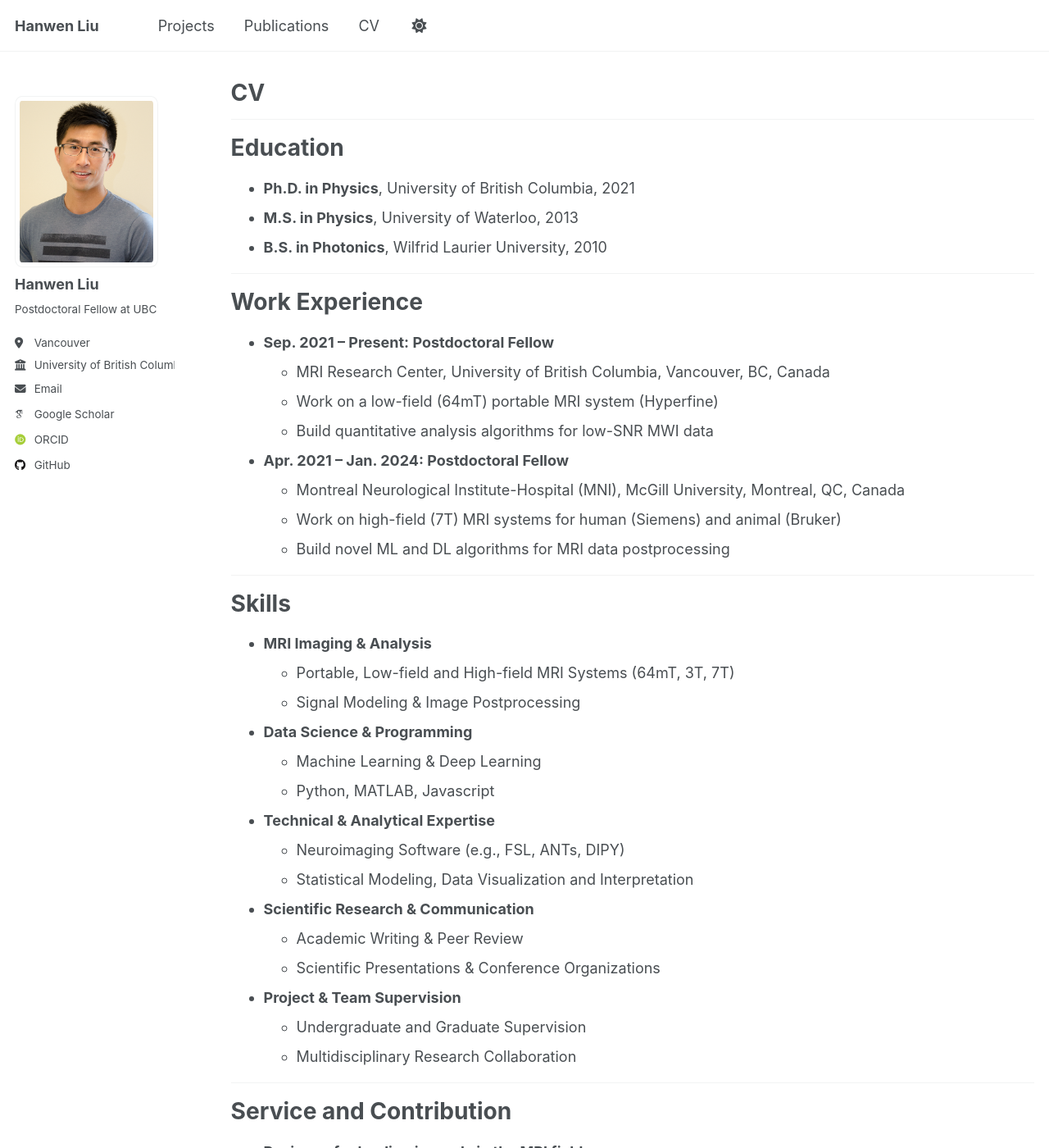
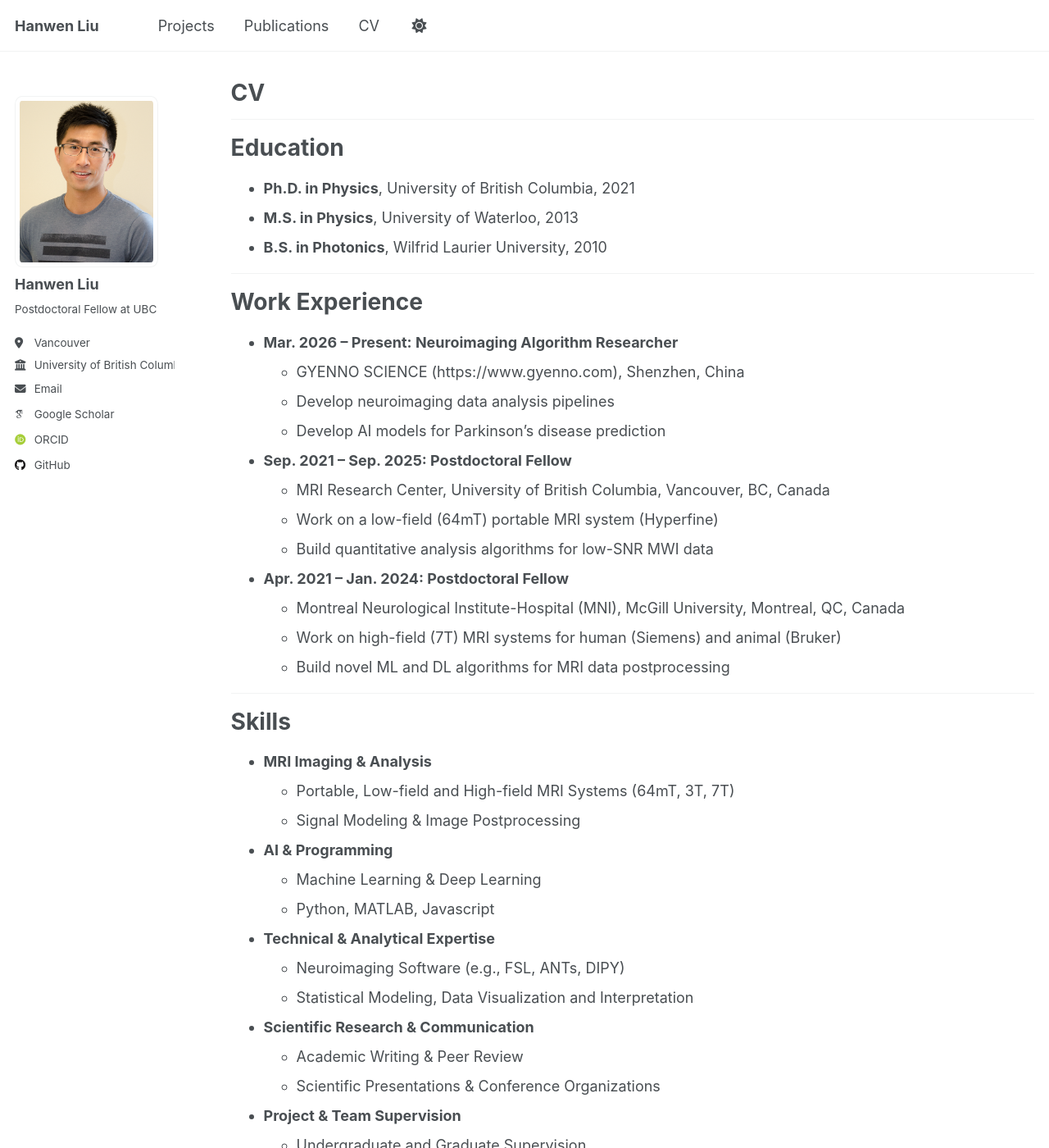
Before and after one commit to hanwencat/hanwencat.github.io, a Jekyll site: the page built from _pages/cv.md, in a window 1280 px wide and 1400 px high. Shown: the whole window at 82% size. Built offline with Jekyll 4.4.1, drawn with Linux system fonts in a browser that asks for light colours; some web fonts are replaced.

Commit message:
Update profile and CV details

```diff
--- a/_pages/cv.md
+++ b/_pages/cv.md
@@ -16,7 +16,12 @@ redirect_from:
 
 ---
 # Work Experience
-- **Sep. 2021 – Present: Postdoctoral Fellow**
+- **Mar. 2026 – Present: Neuroimaging Algorithm Researcher**
+  - GYENNO SCIENCE (https://www.gyenno.com), Shenzhen, China
+  - Develop neuroimaging data analysis pipelines
+  - Develop AI models for Parkinson's disease prediction
+
+- **Sep. 2021 – Sep. 2025: Postdoctoral Fellow**
   - MRI Research Center, University of British Columbia, Vancouver, BC, Canada
   - Work on a low-field (64mT) portable MRI system (Hyperfine)
   - Build quantitative analysis algorithms for low-SNR MWI data
@@ -31,7 +36,7 @@ redirect_from:
 - **MRI Imaging & Analysis**
   - Portable, Low-field and High-field MRI Systems (64mT, 3T, 7T)
   - Signal Modeling & Image Postprocessing
-- **Data Science & Programming**
+- **AI & Programming**
   - Machine Learning & Deep Learning
   - Python, MATLAB, Javascript
 - **Technical & Analytical Expertise**
```
Also changed, not shown: _pages/about.md (+2 -1 lines).
